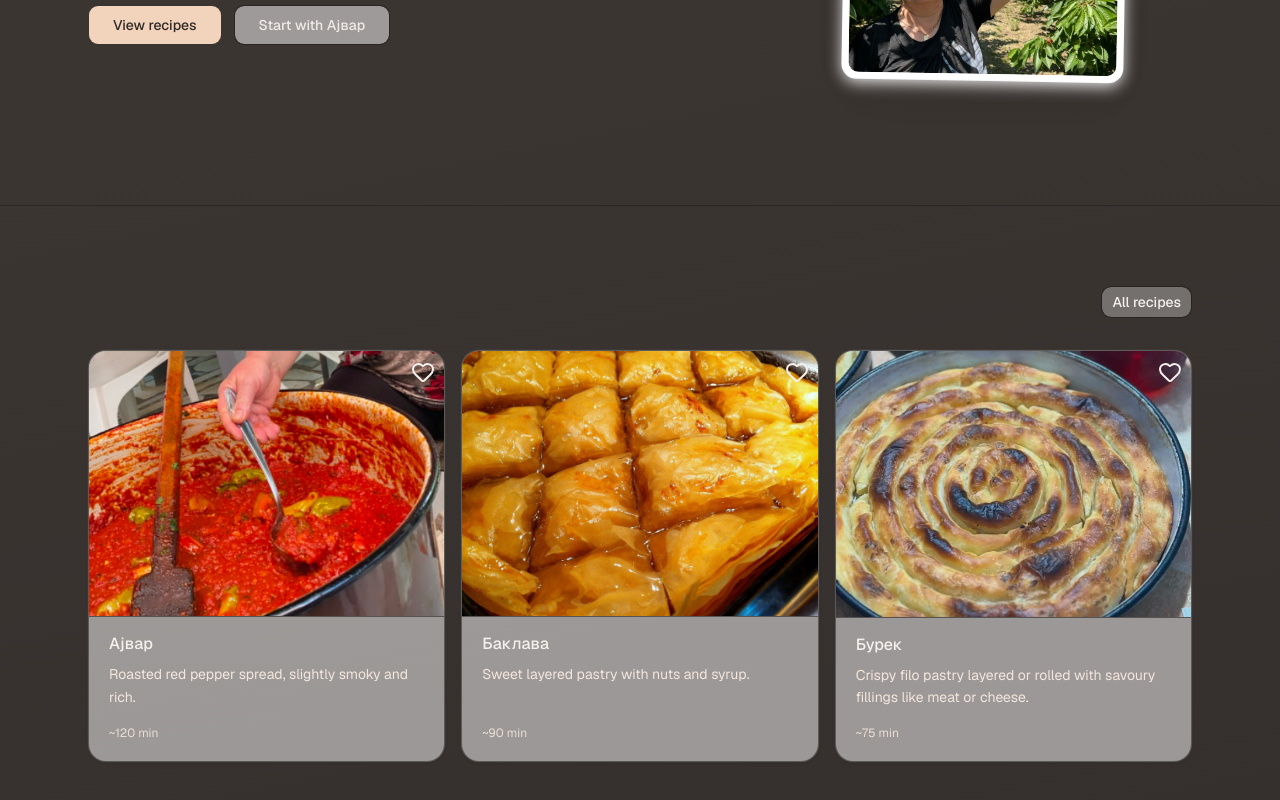
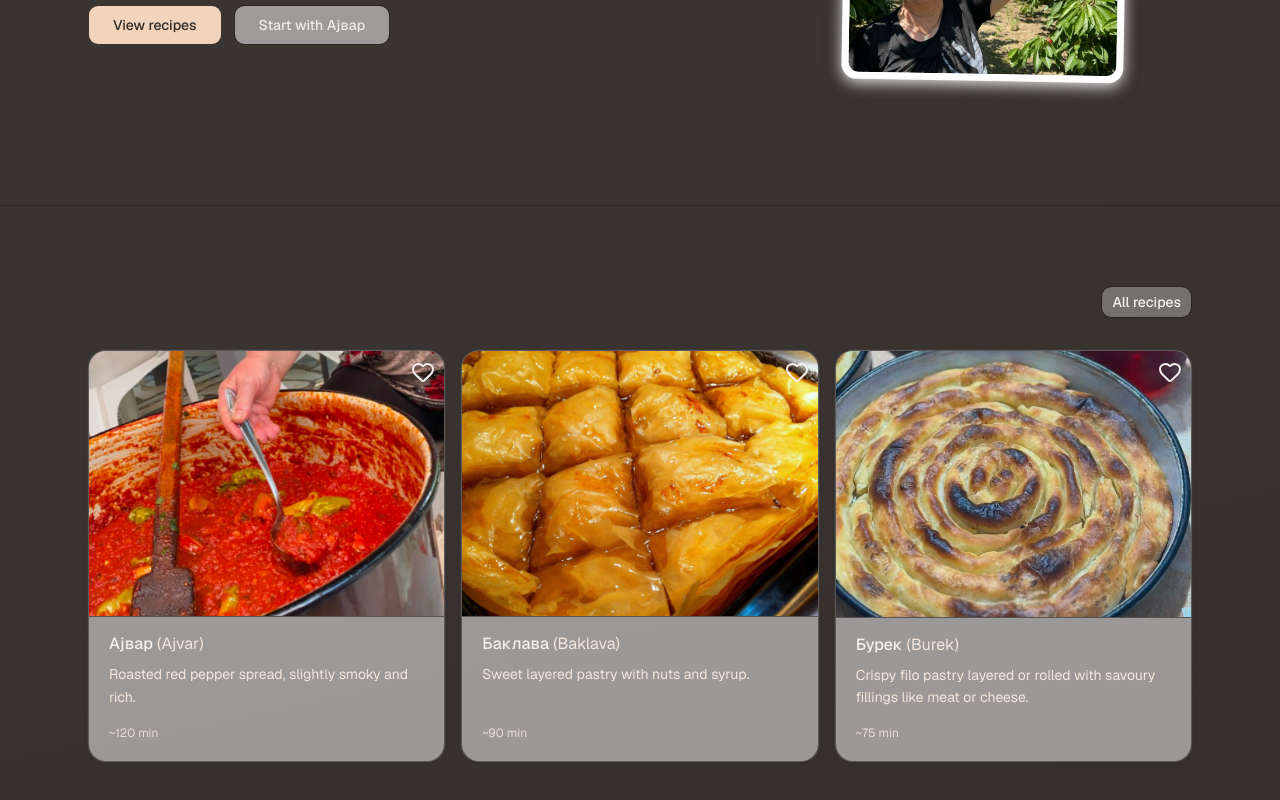
Before and after one commit to ElenaSidoroska11/joves-balkan-recipies-app, a Next.js app: page / in a window 1280 px wide. Shown: the part 564-1364 px from the top of the page. Built offline with nearby package versions, Linux system fonts and the light colour scheme.

Commit message:
Small changes

```diff
--- a/app/home-recipes-preview.tsx
+++ b/app/home-recipes-preview.tsx
@@ -46,6 +46,12 @@ export function HomeRecipesPreview({ recipes }: HomeRecipesPreviewProps) {
                 <div>
                   <h3 className="text-base leading-snug font-medium text-foreground group-hover:underline group-hover:decoration-primary/50 group-hover:underline-offset-2">
                     {recipe.title}
+                    {recipe.titleEn ? (
+                      <span className="text-muted-foreground font-normal">
+                        {" "}
+                        ({recipe.titleEn})
+                      </span>
+                    ) : null}
                   </h3>
                   <p className="mt-2 line-clamp-3 text-sm leading-relaxed text-muted-foreground">
                     {recipe.description}
```
